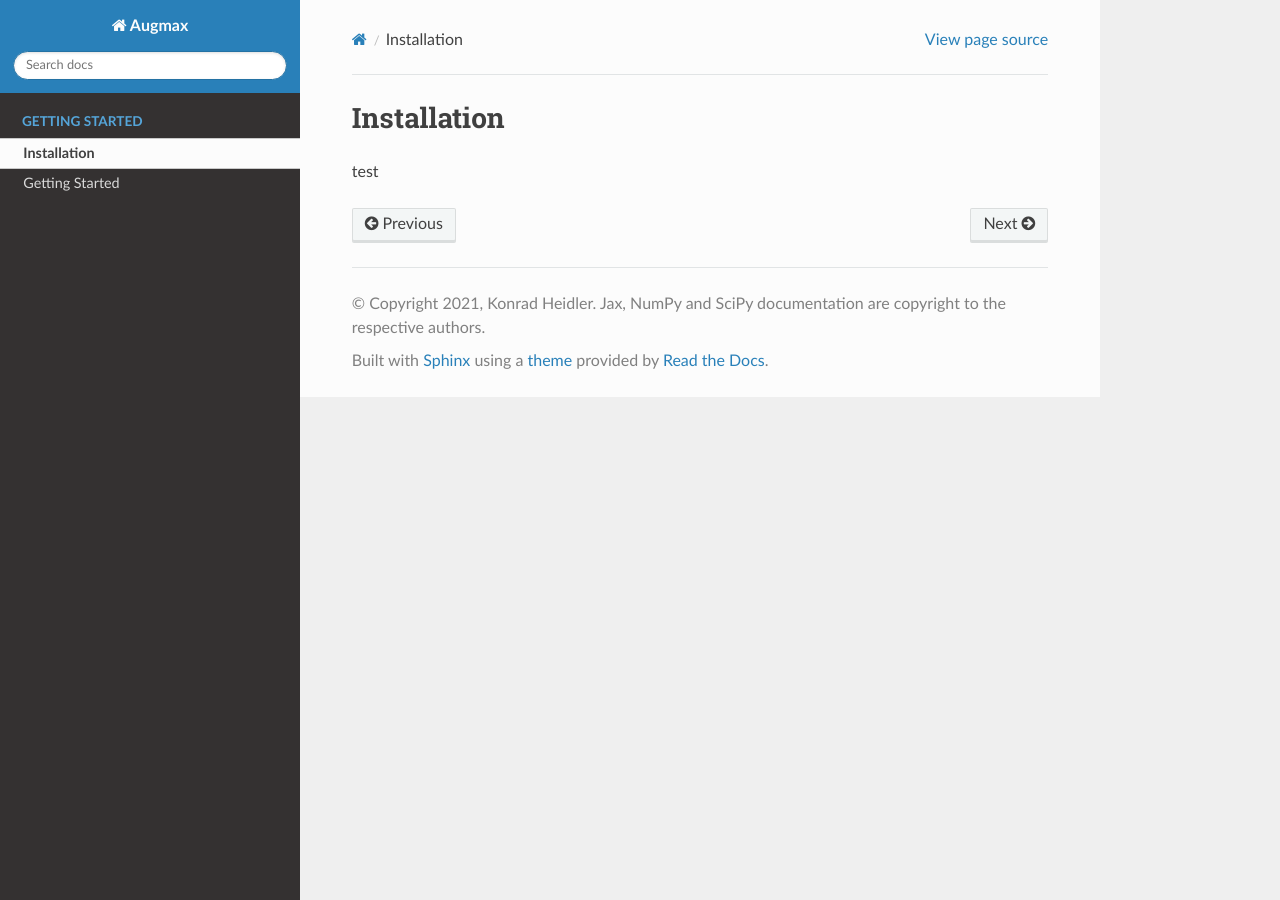
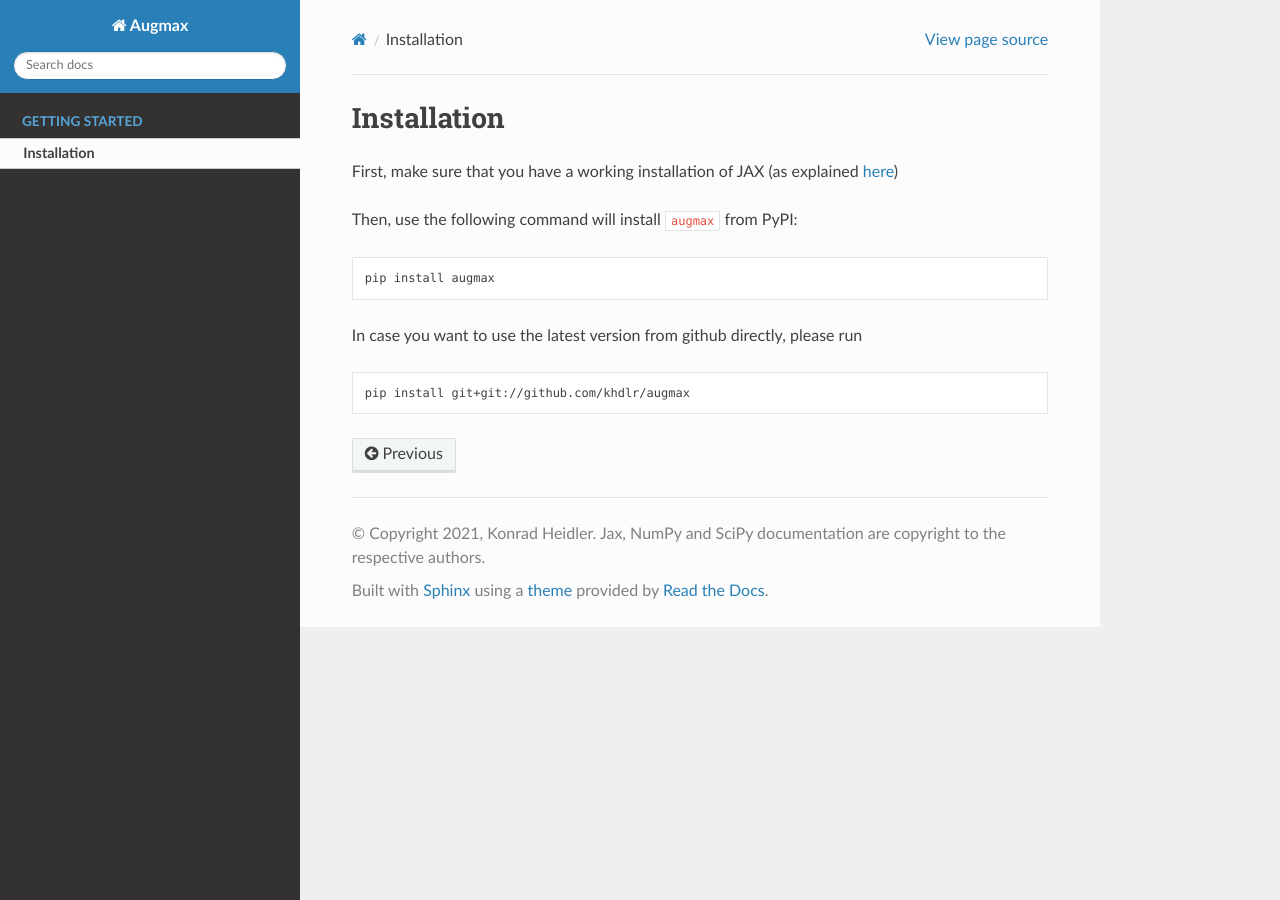
Before and after one commit to khdlr/augmax, a Sphinx documentation site: the page built from docs/installation.md, in a window 1280 px wide. Built offline with Sphinx 7.4.7 and the Read the Docs theme 2.0.0, drawn with Linux system fonts in a browser that asks for light colours; pages that are not in the unit, such as notebooks, are missing from menus.

Commit message:
Clean up the docs

````diff
--- a/docs/installation.md
+++ b/docs/installation.md
@@ -1,3 +1,15 @@
 # Installation
 
-test
+First, make sure that you have a working installation of JAX (as explained [here](https://jax.readthedocs.io/en/latest/developer.html#installing-jax))
+
+Then, use the following command will install `augmax` from PyPI:
+
+```bash
+pip install augmax
+```
+
+In case you want to use the latest version from github directly, please run
+
+```bash
+pip install git+git://github.com/khdlr/augmax
+```
````
Also changed, not shown: docs/index.md (+0 -1 lines).
